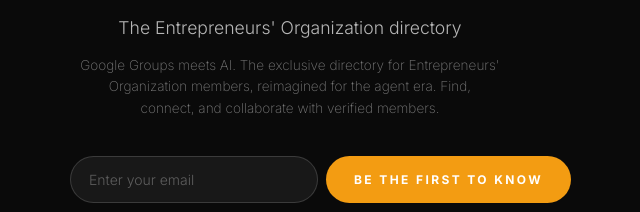
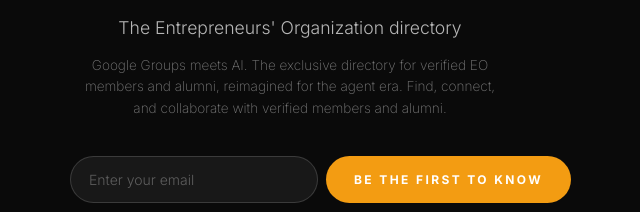
Before and after one commit to pearlouisebot/eomembers.com, a plain HTML site: page index.html in a window 1280 px wide. Shown: the part 363-575 px from the top of the page, 350-990 px from the left. Drawn offline with Linux system fonts and the light colour scheme.

Commit message:
Update: verified members and alumni

```diff
--- a/index.html
+++ b/index.html
@@ -138,7 +138,7 @@
         <div class="emoji-hero">🌍</div>
         <h1>EO Members</h1>
         <p class="tagline">The Entrepreneurs' Organization directory</p>
-        <p class="pitch">Google Groups meets AI. The exclusive directory for Entrepreneurs' Organization members, reimagined for the agent era. Find, connect, and collaborate with verified members.</p>
+        <p class="pitch">Google Groups meets AI. The exclusive directory for verified EO members and alumni, reimagined for the agent era. Find, connect, and collaborate with verified members and alumni.</p>
         <form class="waitlist-form" id="wf" onsubmit="return sub(event)">
             <input type="email" id="em" placeholder="Enter your email" required autocomplete="email">
             <button type="submit" id="btn">Be the first to know</button>
```
